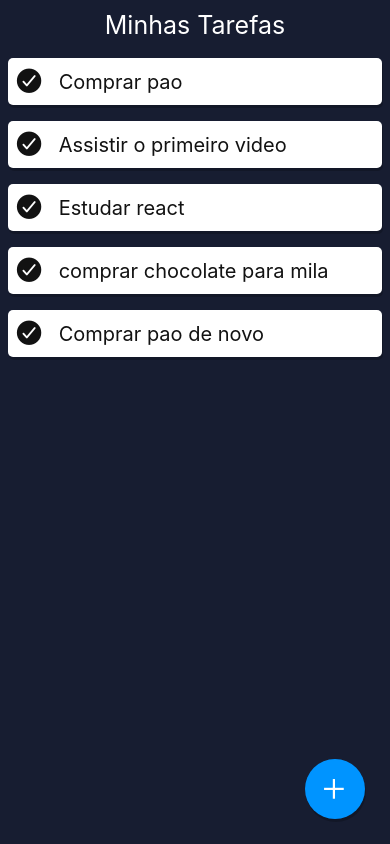
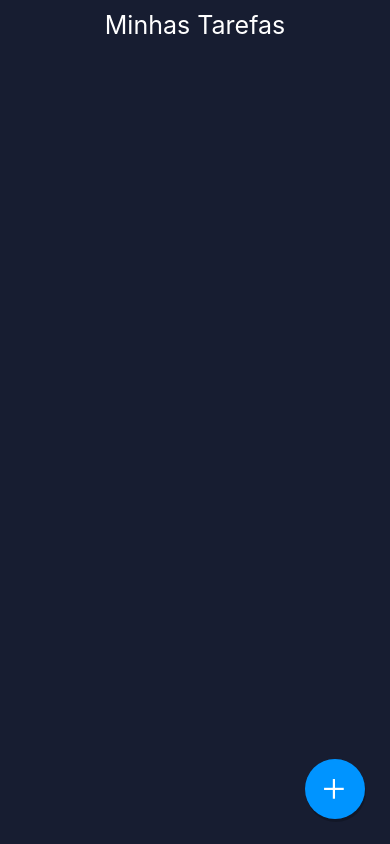
Before and after one commit to MiqueiasGomes06/AppTarefas-ReactNative, a React Native app: screen / in a window 390 px wide. Built offline with nearby package versions, Linux system fonts and the light colour scheme.

Commit message:
adicionadno funcao excluir tarefa concluida

```diff
--- a/App.js
+++ b/App.js
@@ -1,4 +1,4 @@
-import React, { useState } from "react"
+import React, { useState, useCallback } from "react"
 import { View, Text, StyleSheet, SafeAreaView, StatusBar, TouchableOpacity, FlatList, Modal, TextInput} from "react-native";
 import {Ionicons} from '@expo/vector-icons';
 import TaskList from "./src/components/TaskList";
@@ -8,16 +8,31 @@ const AnimatableBtn = Animatable.createAnimatableComponent(TouchableOpacity);
 
 export default function App(){
 
-  const[task, setTask] = useState([
-      {key: 1, task: 'Comprar pao'},
-      {key: 2, task: 'Assistir o primeiro video'},
-      {key: 3, task: 'Estudar react'},
-      {key: 4, task: 'comprar chocolate para mila'},
-      {key: 5, task: 'Comprar pao de novo '}
-    ]);
+  const[task, setTask] = useState([]);
 
     const [open, setOpen] = useState(false);
+    const [input, setInput] = useState('');
 
+
+    function handleAdd(){
+      if(input === '')return;
+
+      const data = {
+        key: input,
+        task: input
+      };
+
+      setTask([...task, data]);
+
+      setOpen(false);
+      setInput('');
+    }
+
+
+   const handleDelete = useCallback((data) => {
+    const find = task.filter(r => r.key !== data.key);
+    setTask(find);
+   })
 
   return(
     <SafeAreaView style={styles.container}>
@@ -32,7 +47,7 @@ export default function App(){
       showsHorizontalScrollIndicator={false}
       data={task}
       keyExtractor={(item) => String(item.key)}
-      renderItem={({ item }) => <TaskList data={item}/>}
+      renderItem={({ item }) => <TaskList data={item} handleDelete={handleDelete}/>}
 
       />
 
@@ -46,13 +61,17 @@ export default function App(){
           </View>
           <Text style={styles.modalTitle}>Nova Tarefa</Text>
 
-          <View style={styles.modalBody}>
-            <TextInput placeholder="O que precisa fazer hoje ?" style={styles.input}/>
+          <Animatable.View style={styles.modalBody} animation={"fadeInUp"} useNativeDriver>
+            <TextInput multiline={true} placeholder="O que precisa fazer hoje ?" style={styles.input}
+            placeholderTextColor={'#747474'}
+            autoCorrect={false}
+            value={input}
+            onChangeText={(texto) => setInput(texto)}/>
 
-            <TouchableOpacity style={styles.handleAdd}>
+            <TouchableOpacity style={styles.handleAdd} onPress={handleAdd}>
               <Text style={styles.handleAddText}>Cadastrar</Text>
             </TouchableOpacity>
-          </View>
+          </Animatable.View>
 
 
           </SafeAreaView>
--- a/src/components/TaskList/index.js
+++ b/src/components/TaskList/index.js
@@ -3,10 +3,10 @@ import {View, Text, TouchableOpacity, StyleSheet } from 'react-native'
 import { Ionicons } from '@expo/vector-icons'
 import * as Animatable from 'react-native-animatable';
 
-export default function TaskList( {data} ){
+export default function TaskList( {data, handleDelete} ){
     return(
         <Animatable.View style={styles.container} animation="bounceIn" useNativeDriver>
-            <TouchableOpacity>
+            <TouchableOpacity onPress={() => handleDelete(data)}>
                 <Ionicons name = "md-checkmark-circle" size={30} color="#121212"/>
             </TouchableOpacity>
             <View>
```
